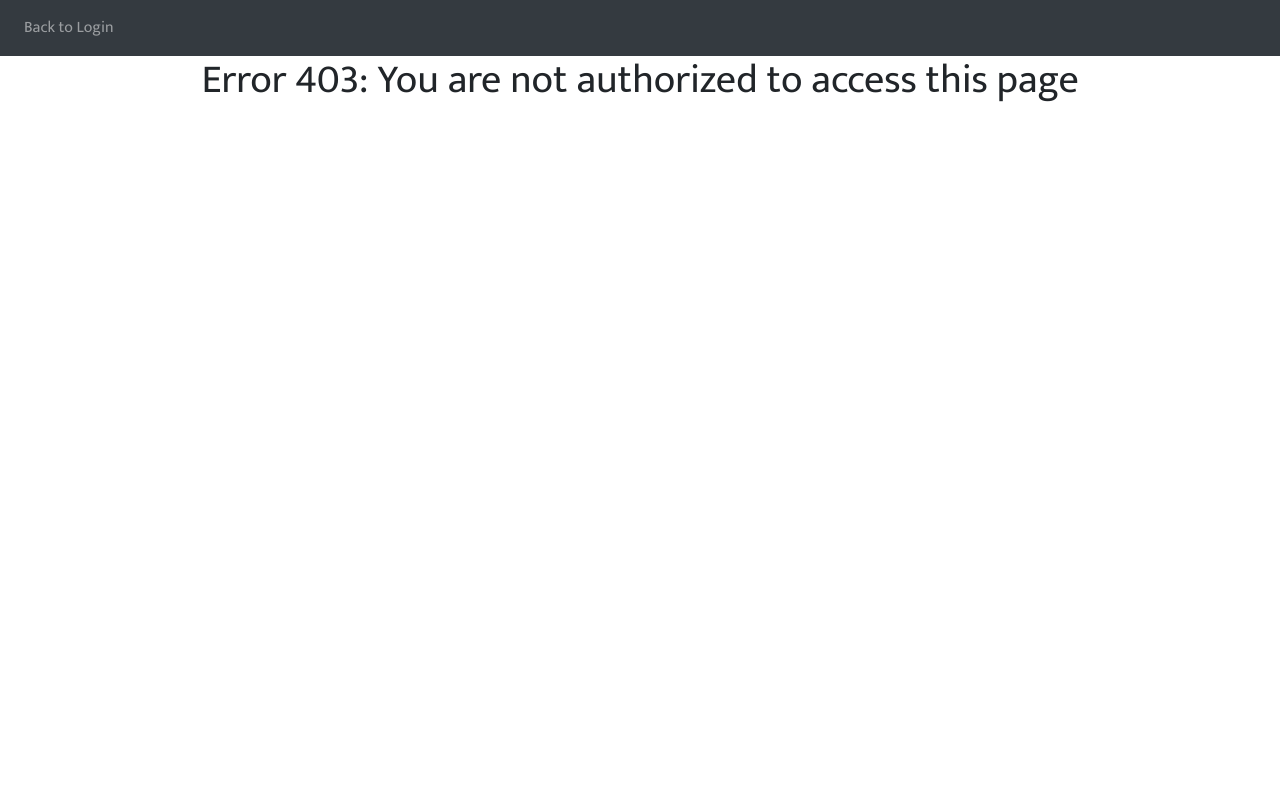
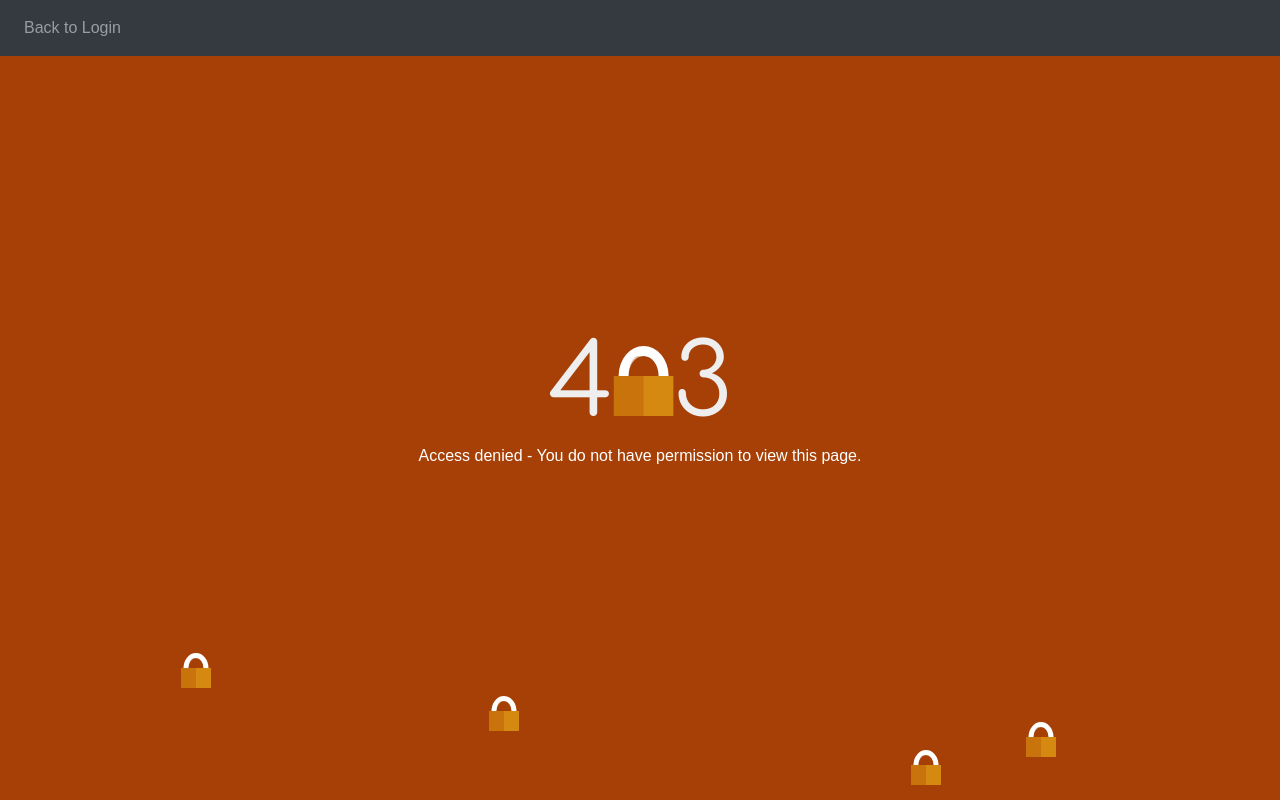
Before and after one commit to sahassan012/ui-health, a Python web app: template website/templates/403.html in a window 1280 px wide. Run offline with Jinja, Linux system fonts and the light colour scheme; the template is opened without the code that fills it, so the values that code supplies are empty; some libraries are stand-ins or nearby versions.

Commit message:
Add styling file for 403 page and add javascript for animation

```diff
--- a/website/auth.py
+++ b/website/auth.py
@@ -11,11 +11,9 @@ auth = Blueprint('auth', __name__)
 @auth.route('/login', methods=['GET', 'POST'])
 def login():
     if request.method == 'POST':
-
         usertype = request.form.get('usertype')
         username = request.form.get('username')
         password = request.form.get('password')
-
         if usertype == 'nurse':
             nurse = Nurse.query.filter(or_(Nurse.username == username, Nurse.email == username)).first()
             if nurse:
@@ -69,7 +67,6 @@ def login():
                     flash('Incorrect password, try again.', category='error')
             else:
                 flash('Username/Email does not exist.', category='error')
-
     return render_template("login.html", user=current_user)
 
 
--- /dev/null
+++ b/website/static/css/style-403.css
@@ -0,0 +1,131 @@
+/* 403 FORBIDDEN */
+@import url("https://fonts.googleapis.com/css?family=Comfortaa");
+* {
+  -webkit-box-sizing: border-box;
+          box-sizing: border-box;
+}
+
+body,
+html {
+  margin: 0;
+  padding: 0;
+  height: 100%;
+  overflow: hidden;
+}
+
+body {
+  background-color: #a74006;
+  font-family: sans-serif;
+}
+
+.container {
+  z-index: 1;
+  position: absolute;
+  top: 50%;
+  left: 50%;
+  -webkit-transform: translate(-50%, -50%);
+          transform: translate(-50%, -50%);
+  text-align: center;
+  padding: 10px;
+  min-width: 300px;
+}
+
+.container div {
+  display: inline-block;
+}
+
+.container .lock {
+  opacity: 1;
+}
+
+.container h1 {
+  font-family: 'Comfortaa', cursive;
+  font-size: 100px;
+  text-align: center;
+  color: #eee;
+  font-weight: 100;
+  margin: 0;
+}
+
+.container p {
+  color: #fff;
+}
+
+.lock {
+  -webkit-transition: 0.5s ease;
+  transition: 0.5s ease;
+  position: relative;
+  overflow: hidden;
+  opacity: 0;
+}
+
+.lock.generated {
+  -webkit-transform: scale(0.5);
+          transform: scale(0.5);
+  position: absolute;
+  -webkit-animation: 2s move linear;
+          animation: 2s move linear;
+  -webkit-animation-fill-mode: forwards;
+          animation-fill-mode: forwards;
+}
+
+.lock ::after {
+  content: '';
+  background: #a74006;
+  opacity: 0.3;
+  display: block;
+  position: absolute;
+  height: 100%;
+  width: 50%;
+  top: 0;
+  left: 0;
+}
+
+.lock .bottom {
+  background: #D68910;
+  height: 40px;
+  width: 60px;
+  display: block;
+  position: relative;
+  margin: 0 auto;
+}
+
+.lock .top {
+  height: 60px;
+  width: 50px;
+  border-radius: 50%;
+  border: 10px solid #fff;
+  display: block;
+  position: relative;
+  top: 30px;
+  margin: 0 auto;
+}
+
+.lock .top::after {
+  padding: 10px;
+  border-radius: 50%;
+}
+
+@-webkit-keyframes move {
+  to {
+    top: 100%;
+  }
+}
+
+@keyframes move {
+  to {
+    top: 100%;
+  }
+}
+
+@media (max-width: 420px) {
+  .container {
+    -webkit-transform: translate(-50%, -50%) scale(0.8);
+            transform: translate(-50%, -50%) scale(0.8);
+  }
+  .lock.generated {
+    -webkit-transform: scale(0.3);
+            transform: scale(0.3);
+  }
+}
+/*# sourceMappingURL=style-403.css.map */
--- /dev/null
+++ b/website/static/css/style-403.scss
@@ -0,0 +1,104 @@
+/* 403 FORBIDDEN */
+@import url('https://fonts.googleapis.com/css?family=Comfortaa');
+
+$bg: darken(#F76B1C, 20%);
+
+* {
+  box-sizing: border-box;
+}
+body,
+html {
+  margin: 0;
+  padding: 0;
+  height: 100%;
+  overflow: hidden;
+}
+body {
+  background-color: darken(#F76B1C, 20%);
+  font-family: sans-serif;
+}
+.container {
+  z-index: 1;
+  position: absolute;
+  top: 50%;
+  left: 50%;
+  transform: translate(-50%,-50%);
+  text-align: center;
+  padding: 10px;
+  min-width: 300px;
+  div {
+    display: inline-block;
+  }
+  .lock {
+    opacity: 1;
+  }
+  h1 {
+    font-family: 'Comfortaa', cursive;
+    font-size: 100px;
+    text-align: center;
+    color: #eee;
+    font-weight: 100;
+    margin: 0;
+  }
+  p {
+    color: #fff;
+  }
+}
+.lock {
+  transition: 0.5s ease;
+  position: relative;
+  overflow: hidden;
+  opacity: 0;
+  &.generated {
+    transform: scale(0.5);
+    position: absolute;
+    animation: 2s move linear;
+    animation-fill-mode: forwards;
+  }
+  ::after {
+    content: '';
+    background: darken(#F76B1C, 20%);
+    opacity: 0.3;
+    display: block;
+    position: absolute;
+    height: 100%;
+    width: 50%;
+    top: 0;
+    left: 0;
+  }
+  .bottom {
+    background: #D68910;
+    height: 40px;
+    width: 60px;
+    display: block;
+    position: relative;
+    margin: 0 auto;
+  }
+  .top {
+    height: 60px;
+    width: 50px;
+    border-radius: 50%;
+    border: 10px solid #fff;
+    display: block;
+    position: relative;
+    top: 30px;
+    margin: 0 auto;
+    &::after {
+      padding: 10px;
+      border-radius: 50%;
+    }
+  }
+}
+@keyframes move {
+  to {
+    top: 100%;
+  }
+}
+@media (max-width: 420px) {
+  .container {
+    transform: translate(-50%,-50%) scale(0.8)
+  }
+  .lock.generated {
+    transform: scale(0.3);
+  }
+}
--- a/website/static/site.js
+++ b/website/static/site.js
@@ -22,3 +22,29 @@
         }
         }
     }
+
+    // 403 Error Page
+    const interval = 500;
+    function generateLocks() {
+    const lock = document.createElement('div'),
+            position = generatePosition();
+    lock.innerHTML = '<div class="top"></div><div class="bottom"></div>';
+    lock.style.top = position[0];
+    lock.style.left = position[1];
+    lock.classList = 'lock'// generated';
+    document.body.appendChild(lock);
+    setTimeout(()=>{
+        lock.style.opacity = '1';
+        lock.classList.add('generated');
+    }, 100);
+    setTimeout(()=>{
+        lock.parentElement.removeChild(lock);
+    }, 2000);
+    }
+    function generatePosition() {
+        const x = Math.round((Math.random() * 100) - 10) + '%';
+        const y = Math.round(Math.random() * 100) + '%';
+    return [x,y];
+    }
+    setInterval(generateLocks,interval);
+    generateLocks();
--- a/website/templates/403.html
+++ b/website/templates/403.html
@@ -1,4 +1,13 @@
-{% extends "base.html" %} {% block title %}Home{% endblock %} {% block content
-    %}
-    <h1 align="center">Error 403: You are not authorized to access this page</h1>
-    {% endblock %}
+
+{% extends "base.html" %} {% block title %}Home{% endblock %} {% block content %}
+<style>
+    #bodyContainer {
+        overflow: hidden !important;
+    }
+</style>
+<link rel="stylesheet" style="text/css" href="../static/css/style-403.css"/>
+<div class="container">
+    <h1>4<div class="lock"><div class="top"></div><div class="bottom"></div>
+        </div>3</h1><p>Access denied - You do not have permission to view this page.</p>
+</div>
+{% endblock %}
--- a/website/templates/base.html
+++ b/website/templates/base.html
@@ -26,7 +26,7 @@
     <script src="https://stackpath.bootstrapcdn.com/bootstrap/4.4.1/js/bootstrap.min.js" integrity="sha384-wfSDF2E50Y2D1uUdj0O3uMBJnjuUD4Ih7YwaYd1iqfktj0Uod8GCExl3Og8ifwB6" crossorigin="anonymous"></script>
     <title>{% block title %}Home{% endblock %}</title>
   </head>
-  <body style="overflow: auto;">
+  <body id="bodyContainer" style="overflow: auto;">
 
     <!-- nav bar -->
     <nav class="navbar navbar-expand-lg navbar-dark bg-dark">
```
Also changed, not shown: website/static/css/style.css (line endings or trailing spaces), 1 other file.
